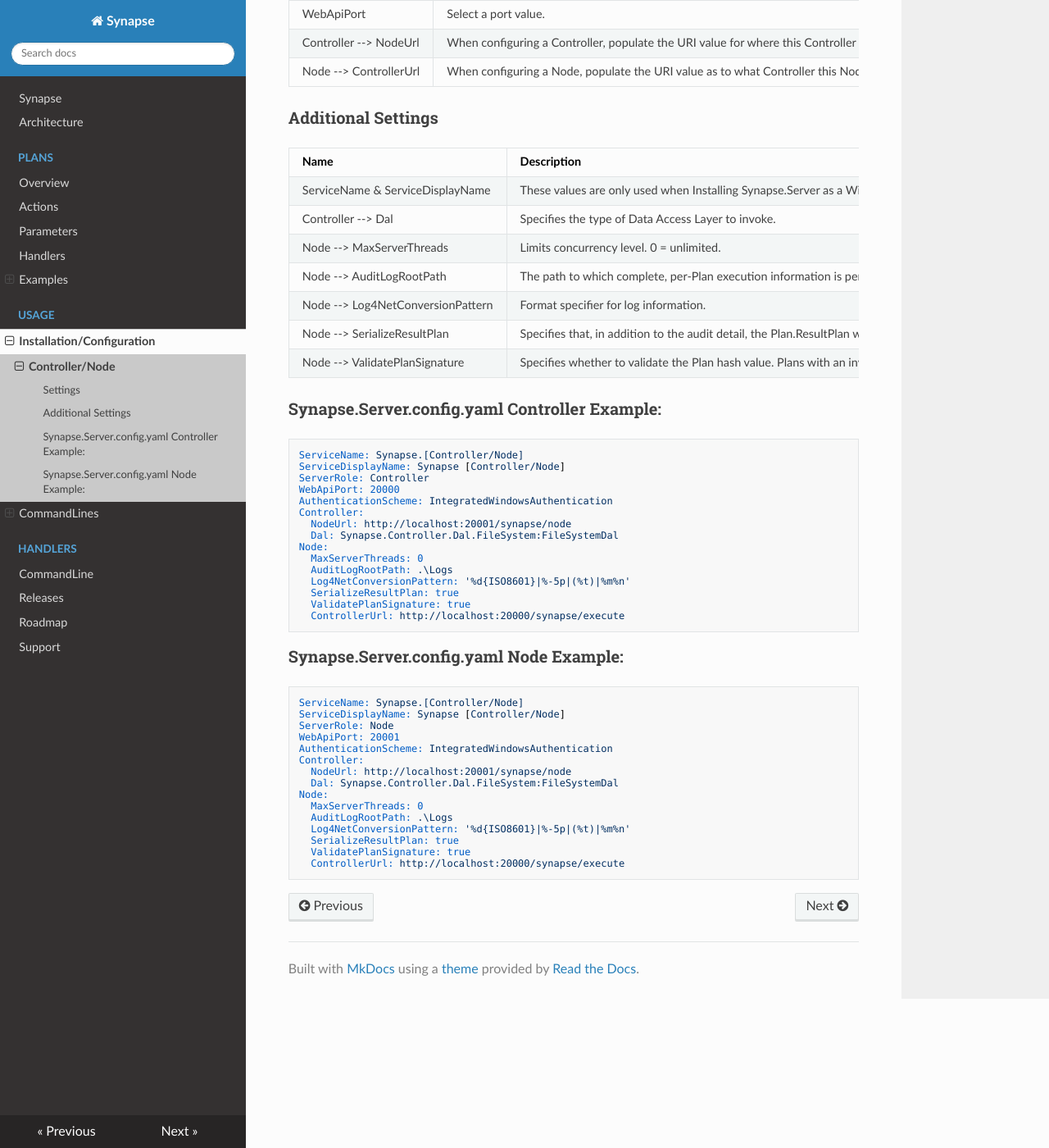
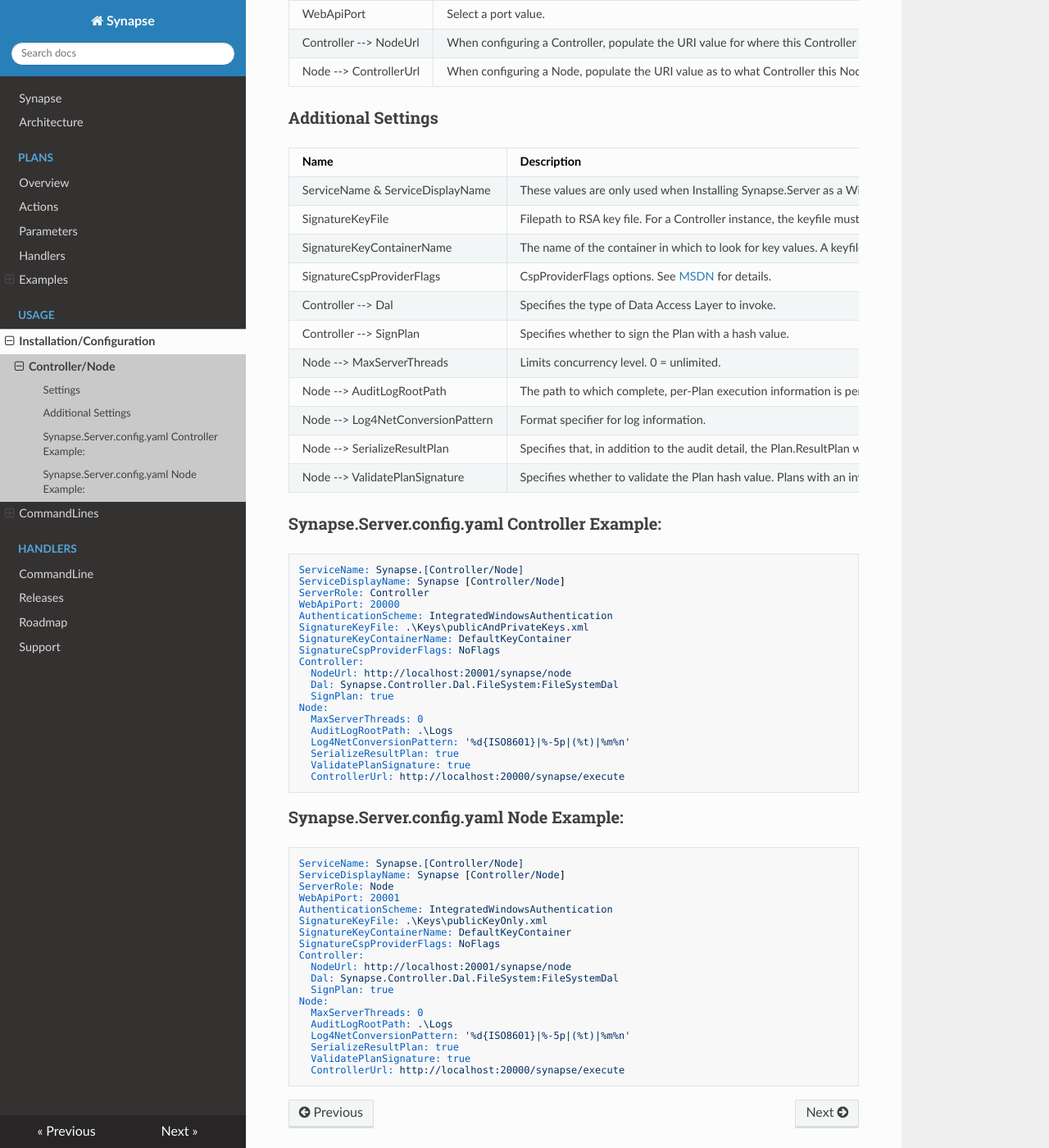
Before and after one commit to SynapseProject/synapse.docs, an MkDocs documentation site: the page built from docs/run/server.md, in a window 1280 px wide and 1400 px high, scrolled down 401 px. Shown: the whole window at 82% size. Built offline with MkDocs 1.6.1, drawn with Linux system fonts in a browser that asks for light colours; nearby versions of some CDN libraries; old or Windows-style settings are respelled for this version of MkDocs.

Commit message:
added Plan.Sign/ValidateSignature doc info

```diff
--- a/docs/run/server.md
+++ b/docs/run/server.md
@@ -14,12 +14,16 @@ Installing and configuring Synapse.Server is accompished via the CLI ([Controlle
 |Name|Description
 |-|-
 |ServiceName & ServiceDisplayName|These values are only used when Installing Synapse.Server as a Windows Service.  Provide uniquely named values to run multiple instances of the services side-by-side.  The default values shown in the examples below will be modified to reflect Synapse.Controller or Synapse.Node (depending on role) under a default installation.  Alternatively, you may specify values directly.   _Note:_ Each unique instance of Synapse.Server should be distributed to an independent folder.  _Note:_ Do not modify these values _after_ installation.  You must first _uninstall_ the service, then modify and re-install.
+|SignatureKeyFile|Filepath to RSA key file.  For a Controller instance, the keyfile must contain public and prvite key values.  For a Node instance, the keyfile must contain only the public key value.  If running both the Controller and Node from a single distribution, the keyfile must contain public and prvite key values.
+|SignatureKeyContainerName|The name of the container in which to look for key values.  A keyfile may contain multiple containers.
+|SignatureCspProviderFlags|CspProviderFlags options.  See <a href="https://msdn.microsoft.com/en-us/library/system.security.cryptography.cspproviderflags(v=vs.110).aspx" target="_blank">MSDN</a> for details.
 |Controller --> Dal|Specifies the type of Data Access Layer to invoke.
+|Controller --> SignPlan|Specifies whether to sign the Plan with a hash value.
 |Node --> MaxServerThreads|Limits concurrency level.  0 = unlimited.
 |Node --> AuditLogRootPath|The path to which complete, per-Plan execution information is persisted.
 |Node --> Log4NetConversionPattern|Format specifier for log information.
 |Node --> SerializeResultPlan|Specifies that, in addition to the audit detail, the Plan.ResultPlan will serialize to a file.
-|Node --> ValidatePlanSignature|Specifies whether to validate the Plan hash value.  Plans with an invalid has will be rejected from executing.
+|Node --> ValidatePlanSignature|Specifies whether to validate the Plan hash value.  Plans with an invalid hash will be rejected from executing.
 
 ### Synapse.Server.config.yaml Controller Example:
 
@@ -29,9 +33,13 @@ ServiceDisplayName: Synapse [Controller/Node]
 ServerRole: Controller
 WebApiPort: 20000
 AuthenticationScheme: IntegratedWindowsAuthentication
+SignatureKeyFile: .\Keys\publicAndPrivateKeys.xml
+SignatureKeyContainerName: DefaultKeyContainer
+SignatureCspProviderFlags: NoFlags
 Controller:
   NodeUrl: http://localhost:20001/synapse/node
   Dal: Synapse.Controller.Dal.FileSystem:FileSystemDal
+  SignPlan: true
 Node:
   MaxServerThreads: 0
   AuditLogRootPath: .\Logs
@@ -49,9 +57,13 @@ ServiceDisplayName: Synapse [Controller/Node]
 ServerRole: Node
 WebApiPort: 20001
 AuthenticationScheme: IntegratedWindowsAuthentication
+SignatureKeyFile: .\Keys\publicKeyOnly.xml
+SignatureKeyContainerName: DefaultKeyContainer
+SignatureCspProviderFlags: NoFlags
 Controller:
   NodeUrl: http://localhost:20001/synapse/node
   Dal: Synapse.Controller.Dal.FileSystem:FileSystemDal
+  SignPlan: true
 Node:
   MaxServerThreads: 0
   AuditLogRootPath: .\Logs
```
